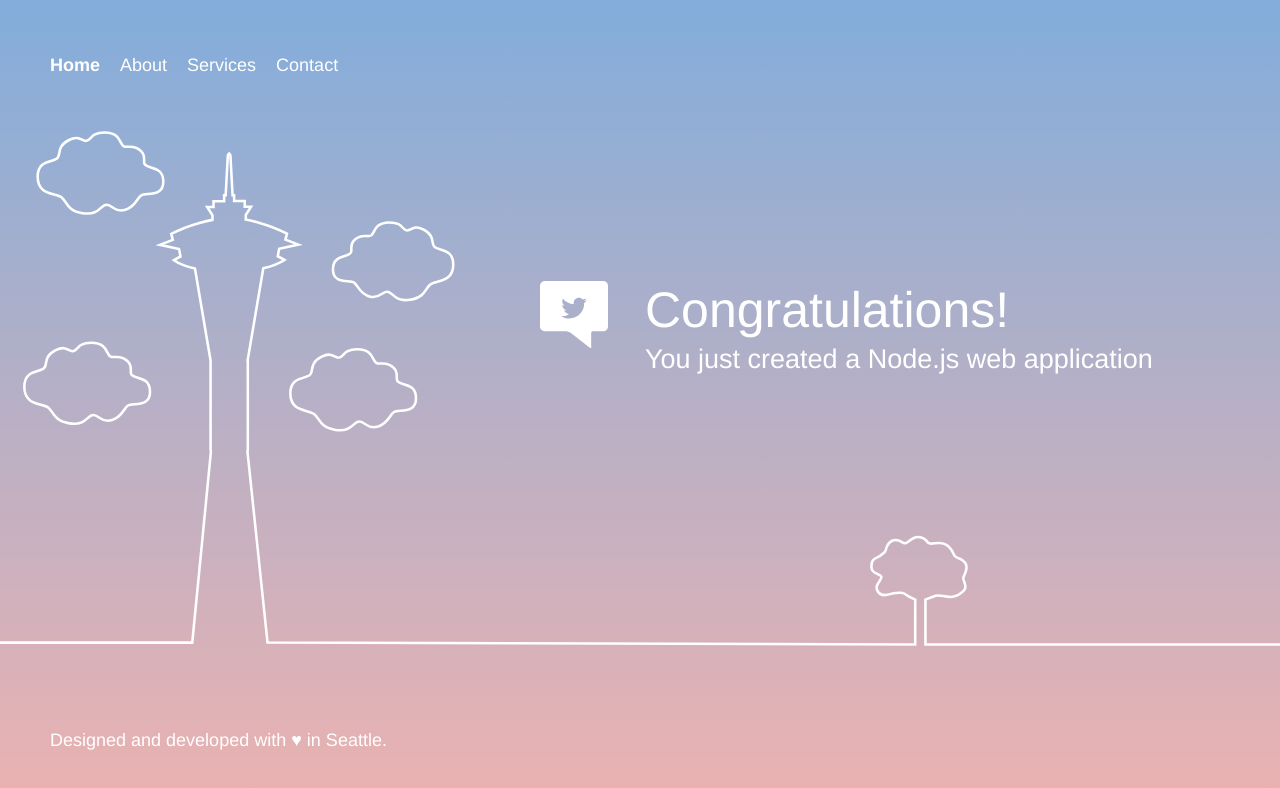
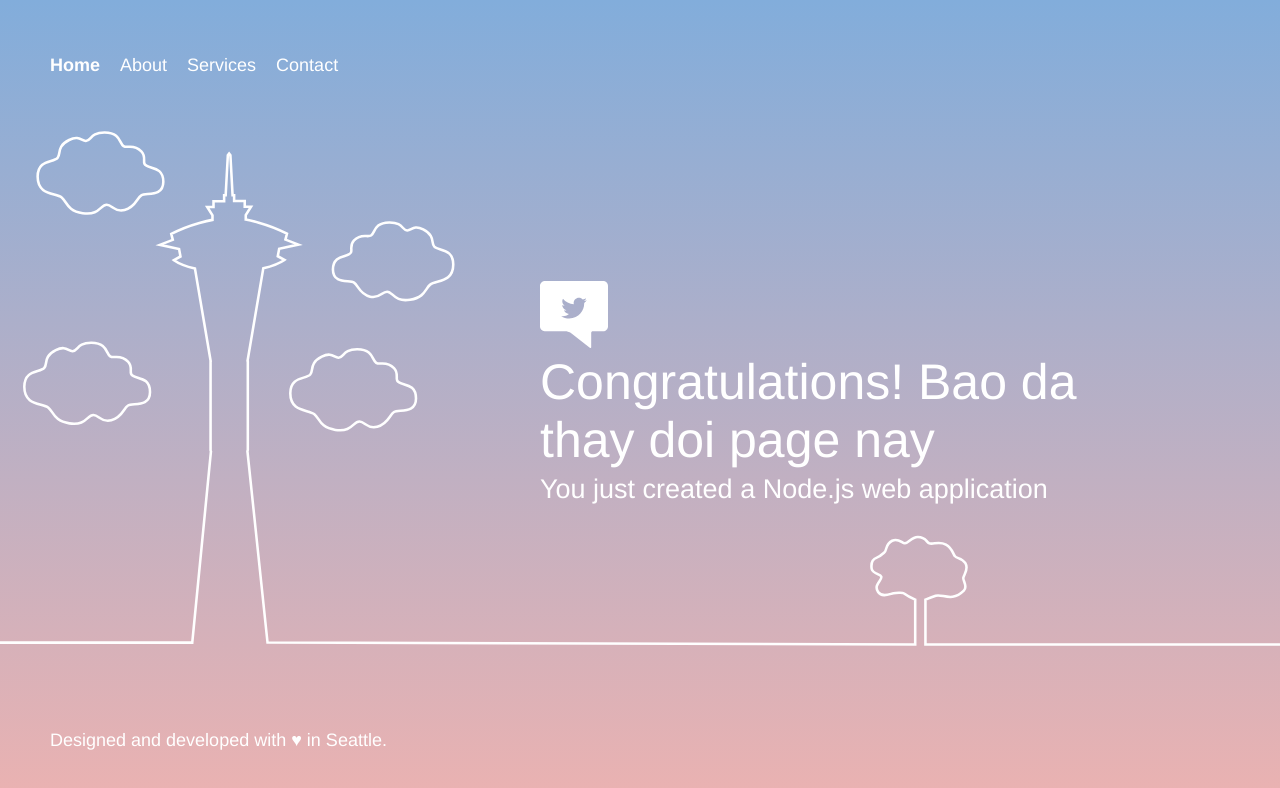
Before and after one commit to leebaovn/democloud2020, a website: page public/index.html in a window 1280 px wide. Drawn offline with Linux system fonts and the light colour scheme.

Commit message:
new commit

```diff
--- a/public/index.html
+++ b/public/index.html
@@ -58,7 +58,7 @@
         <div class="message">
             <a class="twitter-link" href="http://twitter.com/home/?status=I%20created%20a%20project%20with%20AWS%20CodeStar!%20%23AWS%20%23AWSCodeStar%20https%3A%2F%2Faws.amazon.com%2Fcodestar"><img src="assets/img/tweet.svg" /></a>
             <div class="text">
-                <h1>Congratulations!</h1>
+                <h1>Congratulations! Bao da thay doi page nay</h1>
                 <h2>You just created a Node.js web application</h2>
             </div>
         </div>
```
